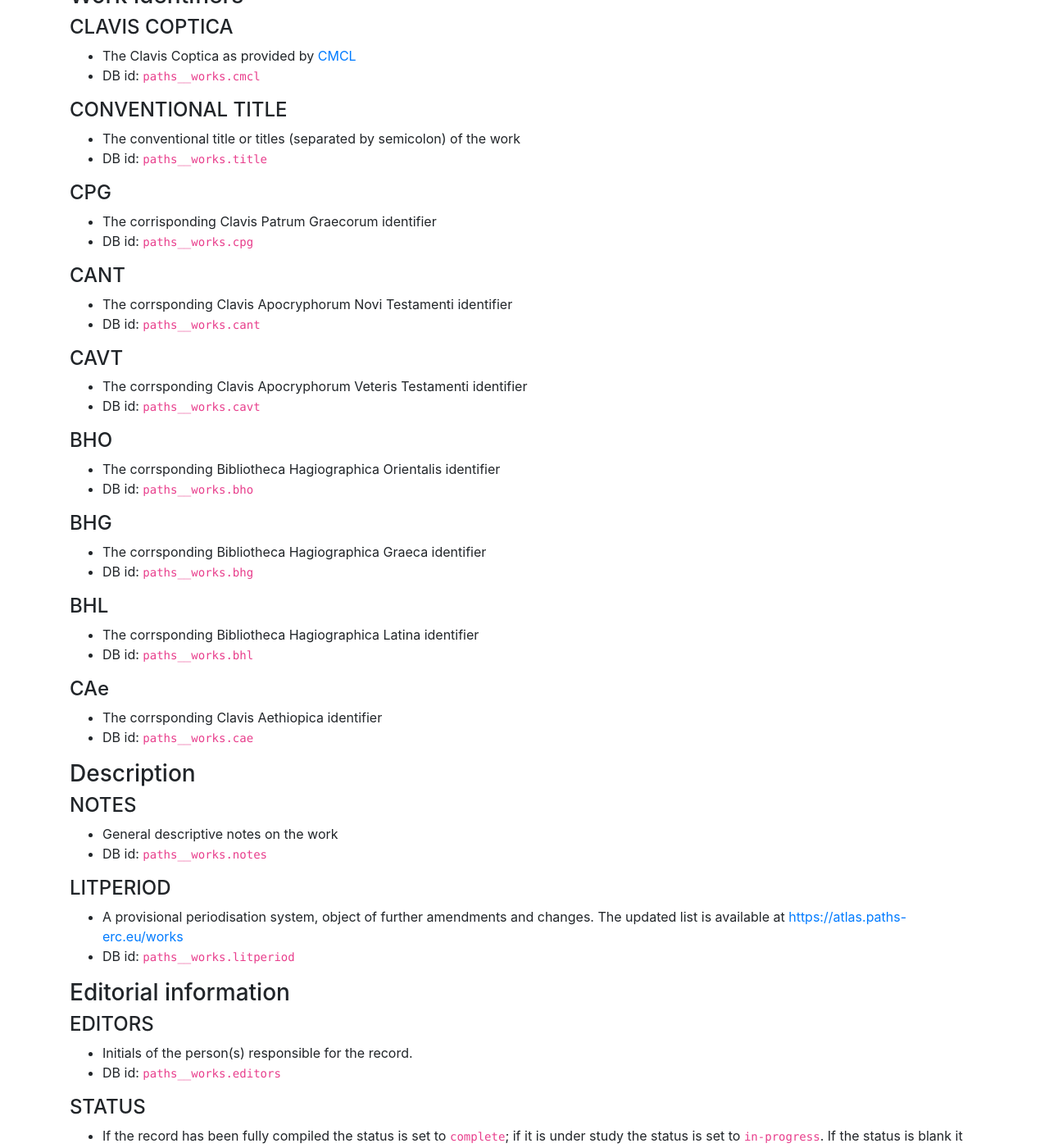
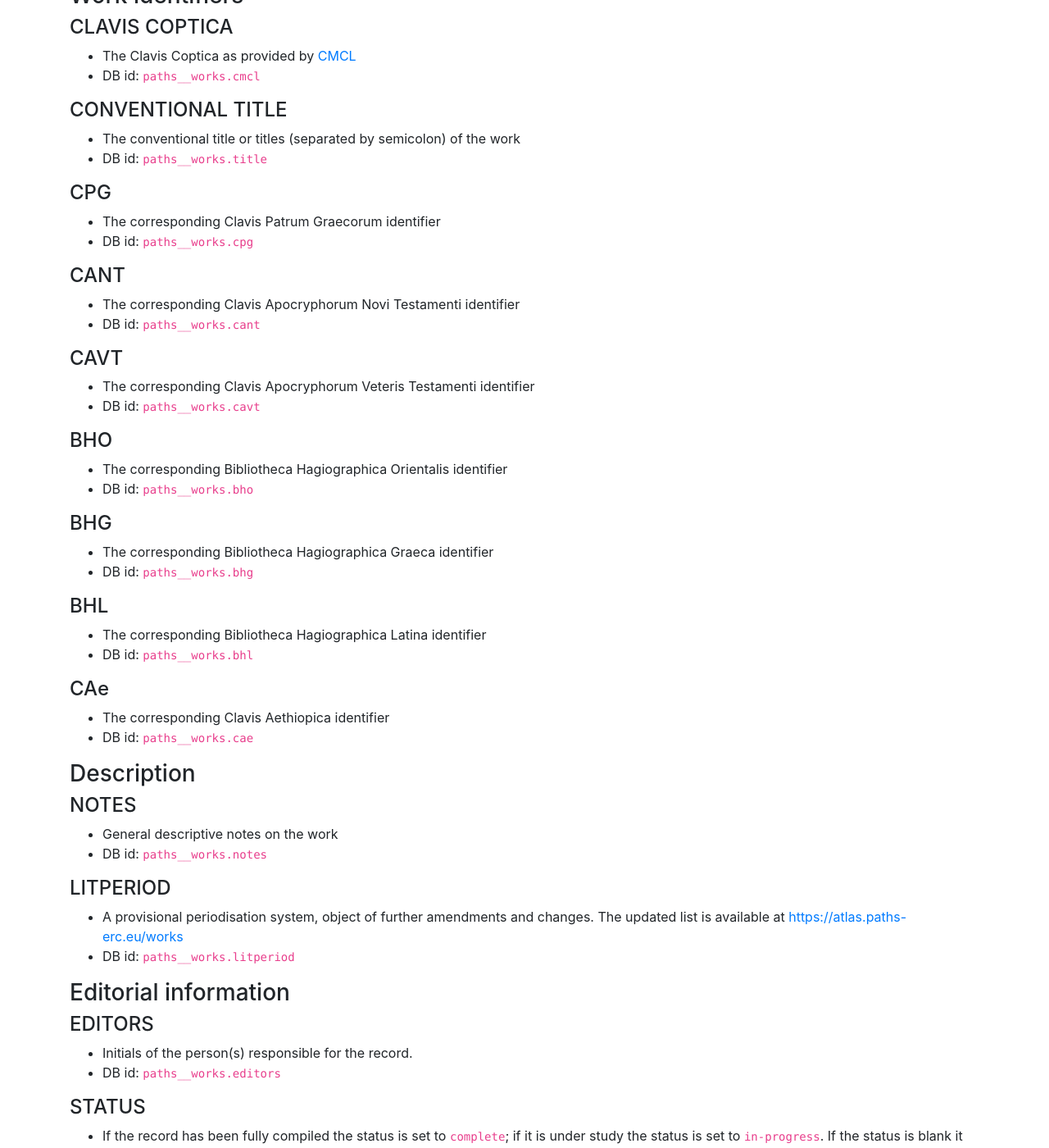
Before and after one commit to paths-erc/docs, a Jekyll site: the page built from handbook/works.md, in a window 1280 px wide and 1400 px high, scrolled down 745 px. Shown: the whole window at 82% size. Built offline with Jekyll 4.4.1, drawn with Linux system fonts in a browser that asks for light colours; nearby versions of some CDN libraries; some of the changed text lies outside the part shown.

Commit message:
Typo fix

```diff
--- a/handbook/works.md
+++ b/handbook/works.md
@@ -26,31 +26,31 @@ This field id not available to public.
 - DB id: `paths__works.title`
 
 #### CPG
-- The corrisponding Clavis Patrum Graecorum identifier
+- The corresponding Clavis Patrum Graecorum identifier
 - DB id: `paths__works.cpg`
 
 #### CANT
-- The corrsponding Clavis Apocryphorum Novi Testamenti identifier
+- The corresponding Clavis Apocryphorum Novi Testamenti identifier
 - DB id: `paths__works.cant`
 
 #### CAVT
-- The corrsponding Clavis Apocryphorum Veteris Testamenti identifier
+- The corresponding Clavis Apocryphorum Veteris Testamenti identifier
 - DB id: `paths__works.cavt`
 
 #### BHO
-- The corrsponding Bibliotheca Hagiographica Orientalis identifier
+- The corresponding Bibliotheca Hagiographica Orientalis identifier
 - DB id: `paths__works.bho`
 
 #### BHG
-- The corrsponding Bibliotheca Hagiographica Graeca identifier
+- The corresponding Bibliotheca Hagiographica Graeca identifier
 - DB id: `paths__works.bhg`
 
 #### BHL
-- The corrsponding Bibliotheca Hagiographica Latina identifier
+- The corresponding Bibliotheca Hagiographica Latina identifier
 - DB id: `paths__works.bhl`
 
 #### CAe
-- The corrsponding Clavis Aethiopica identifier
+- The corresponding Clavis Aethiopica identifier
 - DB id: `paths__works.cae`
 
 ### Description
```
Also changed, not shown: other parts of handbook/works.md (+0 -1 lines).
